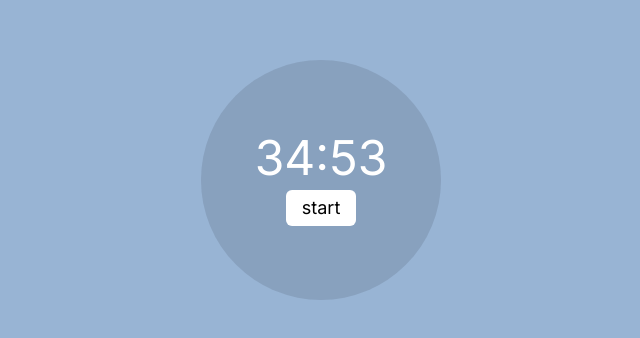
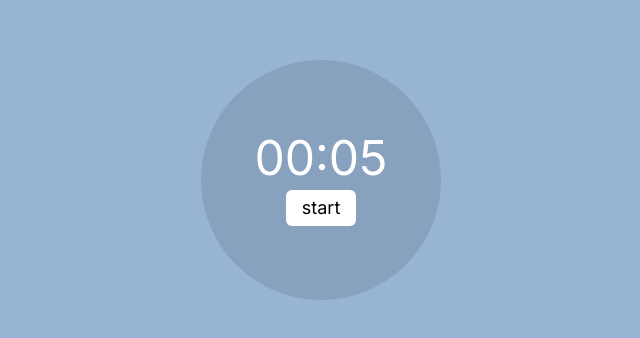
Before and after one commit to daffafaizan/pomodoro, a Next.js app: page / in a window 1280 px wide. Shown: the part 220-558 px from the top of the page, without its empty margins (319-959 px from the left). Built offline with nearby package versions, Linux system fonts and the light colour scheme.

Commit message:
Added start and stop for pomodoro timer

```diff
--- a/src/app/page.tsx
+++ b/src/app/page.tsx
@@ -1,46 +1,64 @@
-"use client"
+"use client";
 
-import { useEffect, useState } from 'react';
+import { useEffect, useState } from "react";
 
 export default function Home() {
-  const [breakStatus, setBreakStatus] = useState(false);
-  const [seconds, setSeconds] = useState(0);
-  const [minutes, setMinutes] = useState(35);
+  const [isRunning, setIsRunning] = useState(false);
+  const [displayMessage, setDisplayMessage] = useState(false);
+  const [seconds, setSeconds] = useState(5);
+  const [minutes, setMinutes] = useState(0);
   const secondsFormat = seconds < 10 ? `0${seconds}` : `${seconds}`;
   const minutesFormat = minutes < 10 ? `0${minutes}` : `${minutes}`;
 
   useEffect(() => {
-    let interval = setInterval(() => {
-      clearInterval(interval);
+    let interval: any;
 
+    if (isRunning) {
+      interval = setInterval(() => {
         if (seconds == 0) {
           if (minutes != 0) {
             setSeconds(59);
             setMinutes(minutes - 1);
+          } else {
+            let minutes = displayMessage ? 24 : 4;
+            let seconds = 59;
+
+            setSeconds(seconds);
+            setMinutes(minutes);
+            setDisplayMessage(!displayMessage);
           }
-        else {
-          setBreakStatus(true)
-        }
-      }
-      else {
+        } else {
           setSeconds(seconds - 1);
         }
+      }, 1000);
+    } else {
+      clearInterval(interval);
+    }
 
-    }, 1000)
-  }, [seconds])
+    return () => {
+      clearInterval(interval);
+    };
+  }, [isRunning, seconds, minutes, displayMessage]);
+
+  const handleStartStopClick = () => {
+    setIsRunning(!isRunning);
+  }
 
   return (
     <main className="flex min-h-screen flex-col items-center justify-center p-24 bg-[#98B4D4]">
       <div className="flex flex-col items-center justify-center h-60 w-60 gap-2 rounded-full bg-slate-500 bg-opacity-30">
         <div>
-          <span className="text-5xl text-white">{minutesFormat}:{secondsFormat}</span>
+          <span className="text-5xl text-white">
+            {minutesFormat}:{secondsFormat}
+          </span>
         </div>
         <div>
-          <button className="text-lg px-4 py-1 rounded-md bg-white hover:scale-110 hover:duration-300 transition-transform">
-            start
+          <button className="text-lg px-4 py-1 rounded-md bg-white hover:scale-110 hover:duration-150 transition-transform"
+          onClick={handleStartStopClick}>
+            {isRunning ? 'stop' : 'start'}
           </button>
         </div>
       </div>
     </main>
-  )
+  );
 }
```
Lines whose indentation alone changed are shown as unchanged.
